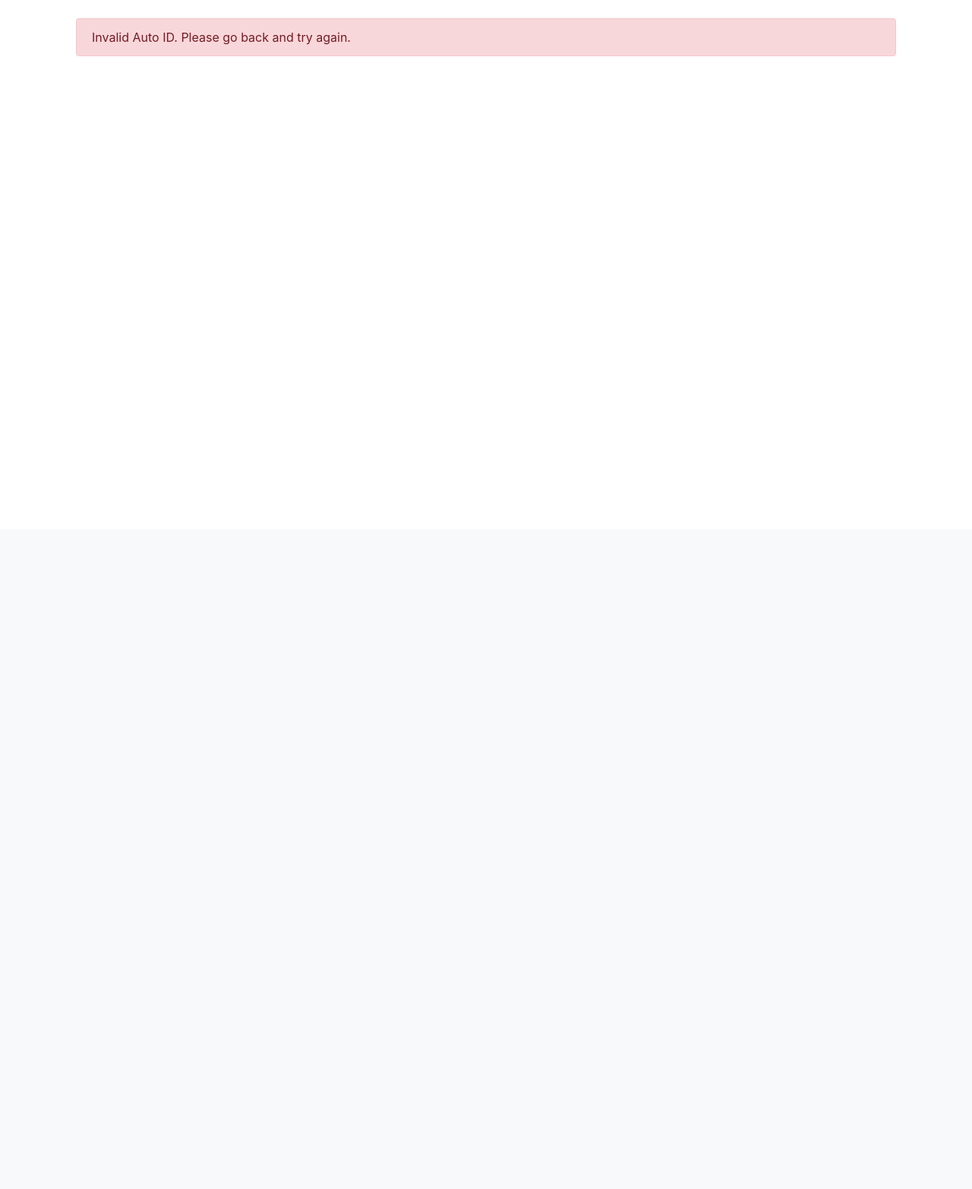
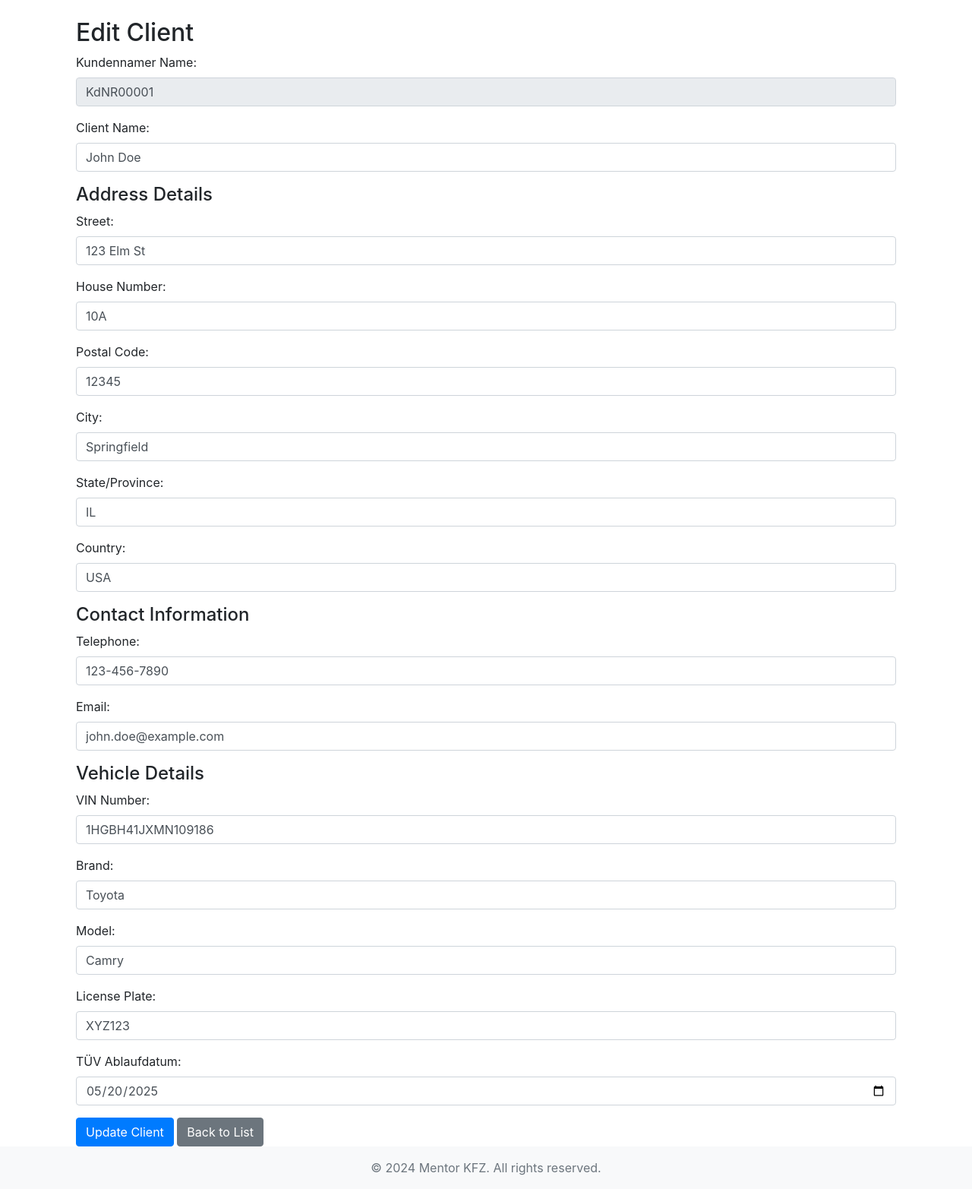
Before and after one commit to albertqerimi/kfz-app, a PHP site: page /client/edit_client.php?client_id=1 in a window 1280 px wide. Shown: the part 103-1668 px from the top of the page at 76% size. Before the commit the page ends 177 px from the top, so only its background shows below. Run offline with PHP 8.4, Linux system fonts and the light colour scheme; data comes from the database, SQL or seed files in the repository; both versions use the stored data as it was after the commit.

Commit message:
add kdnr and list clients with search and pagination

```diff
--- a/client/edit_client.php
+++ b/client/edit_client.php
@@ -10,28 +10,25 @@ if ($conn->connect_error) {
     die("Connection failed: " . $conn->connect_error);
 }
 
-// Get the client ID from the URL
-$client_id = isset($_GET['id']) ? intval($_GET['id']) : 0;
-if ($client_id <= 0) {
-    // Redirect to an error page or show an error message if no valid ID is present
-    die("<div class='container mt-4'><div class='alert alert-danger'>Invalid Auto ID. Please go back and try again.</div></div>");
+// Get client ID from query parameters
+$client_id = isset($_GET['client_id']) ? intval($_GET['client_id']) : 0;
+
+
+// Fetch client data from the database
+$client_sql = "SELECT * FROM clients WHERE id = ?";
+$client_stmt = $conn->prepare($client_sql);
+$client_stmt->bind_param('i', $client_id);
+$client_stmt->execute();
+$client_result = $client_stmt->get_result();
+$client = $client_result->fetch_assoc();
+
+// Check if client data exists
+if (!$client) {
+    die("<div class='container mt-4'><div class='alert alert-danger'>Ungültige Cleint id</div></div>");
 }
 
-// Fetch client details
-$client_sql = "SELECT * FROM clients WHERE id = ?";
-$stmt = $conn->prepare($client_sql);
-$stmt->bind_param('i', $client_id);
-$stmt->execute();
-$client_result = $stmt->get_result();
-
-if ($client_result->num_rows == 0) {
-    die("<div class='container mt-4'><div class='alert alert-danger'>Client not found</div></div>");
-}
-
-$client = $client_result->fetch_assoc();
-
-// Handle form submission for updating the client
 if ($_SERVER['REQUEST_METHOD'] == 'POST') {
+    // Retrieve data from POST request
     $name = $_POST['name'];
     $street = $_POST['street'];
     $house_number = $_POST['house_number'];
@@ -39,36 +36,81 @@ if ($_SERVER['REQUEST_METHOD'] == 'POST') {
     $city = $_POST['city'];
     $state = $_POST['state'];
     $country = $_POST['country'];
-    $telephone = $_POST['telephone'];
+    $phone = $_POST['phone'];
     $email = $_POST['email'];
+    $vin_number = $_POST['vin_number'];
+    $brand = $_POST['brand'];
+    $model = $_POST['model'];
+    $license_plate = $_POST['license_plate'];
+    $tuv_date = $_POST['tuv_date'];
+    $client_id = $_POST['client_id'];
 
-    // Update the client in the database
-    $update_sql = "UPDATE clients SET name = ?, street = ?, house_number = ?, postal_code = ?, city = ?, state = ?, country = ?, telephone = ?, email = ? WHERE id = ?";
+    // Validate client_id
+    if (!filter_var($client_id, FILTER_VALIDATE_INT)) {
+        die("<div class='container mt-4'><div class='alert alert-danger'>Invalid client ID. Please go back and try again.</div></div>");
+    }
+
+    // Prepare the update statement
+    $update_sql = "UPDATE clients SET name = ?, street = ?, house_number = ?, postal_code = ?, city = ?, state = ?, country = ?, phone = ?, email = ?, vin_number = ?, brand = ?, model = ?, license_plate = ?, tuv_date = ? WHERE id = ?";
     $update_stmt = $conn->prepare($update_sql);
-    $update_stmt->bind_param('sssssssssi', $name, $street, $house_number, $postal_code, $city, $state, $country, $telephone, $email, $client_id);
 
+    // Check for preparation errors
+    if (!$update_stmt) {
+        die("<div class='container mt-4'><div class='alert alert-danger'>SQL preparation error: " . $conn->error . "</div></div>");
+    }
+
+    // Bind parameters
+    $update_stmt->bind_param('ssssssssssssssi',
+        $name,
+        $street,
+        $house_number,
+        $postal_code,
+        $city,
+        $state,
+        $country,
+        $phone,
+        $email,
+        $vin_number,
+        $brand,
+        $model,
+        $license_plate,
+        $tuv_date,
+        $client_id
+    );
+
+    // Execute the statement
     if ($update_stmt->execute()) {
         echo "<div class='alert alert-success'>Client updated successfully!</div>";
     } else {
         echo "<div class='alert alert-danger'>Error updating client: " . $conn->error . "</div>";
     }
+
+    // Close statement and connection
+    $update_stmt->close();
+    $conn->close();
 }
 
-// Fetch autos for the client
-$autos_sql = "SELECT * FROM autos WHERE client_id = ?";
-$autos_stmt = $conn->prepare($autos_sql);
-$autos_stmt->bind_param('i', $client_id);
-$autos_stmt->execute();
-$autos_result = $autos_stmt->get_result();
 ?>
 
 <div class="container mt-4">
     <h2>Edit Client</h2>
-    <form method="post">
+    <form method="POST">
+        <!-- Hidden field for client ID -->
+        <input type="hidden" name="client_id" value="<?php echo htmlspecialchars($client['id']); ?>">
+
         <div class="form-group">
-            <label for="name">Name:</label>
+            <label for="name">Kundennamer Name:</label>
+            <input type="text" class="form-control" disabled id="name" name="name" value="<?php echo htmlspecialchars($client['kundennummer']); ?>" required>
+        </div>
+
+        <!-- Client Name -->
+        <div class="form-group">
+            <label for="name">Client Name:</label>
             <input type="text" class="form-control" id="name" name="name" value="<?php echo htmlspecialchars($client['name']); ?>" required>
         </div>
+
+        <!-- Address Details -->
+        <h4>Address Details</h4>
         <div class="form-group">
             <label for="street">Street:</label>
             <input type="text" class="form-control" id="street" name="street" value="<?php echo htmlspecialchars($client['street']); ?>" required>
@@ -86,61 +128,55 @@ $autos_result = $autos_stmt->get_result();
             <input type="text" class="form-control" id="city" name="city" value="<?php echo htmlspecialchars($client['city']); ?>" required>
         </div>
         <div class="form-group">
-            <label for="state">State:</label>
-            <input type="text" class="form-control" id="state" name="state" value="<?php echo htmlspecialchars($client['state']); ?>" required>
+            <label for="state">State/Province:</label>
+            <input type="text" class="form-control" id="state" name="state" value="<?php echo htmlspecialchars($client['state']); ?>">
         </div>
         <div class="form-group">
             <label for="country">Country:</label>
             <input type="text" class="form-control" id="country" name="country" value="<?php echo htmlspecialchars($client['country']); ?>" required>
         </div>
+
+        <!-- Contact Information -->
+        <h4>Contact Information</h4>
         <div class="form-group">
-            <label for="telephone">Telephone:</label>
-            <input type="text" class="form-control" id="telephone" name="telephone" value="<?php echo htmlspecialchars($client['phone']); ?>" required>
+            <label for="phone">Telephone:</label>
+            <input type="tel" class="form-control" id="phone" name="phone" value="<?php echo htmlspecialchars($client['phone']); ?>">
         </div>
         <div class="form-group">
             <label for="email">Email:</label>
             <input type="email" class="form-control" id="email" name="email" value="<?php echo htmlspecialchars($client['email']); ?>" required>
         </div>
-        <button type="submit" class="btn btn-primary">Save Changes</button>
-        <a href="list_clients.php" class="btn btn-secondary">Cancel</a>
+
+        <!-- Vehicle Details -->
+        <h4>Vehicle Details</h4>
+        <div class="form-group">
+            <label for="vin_number">VIN Number:</label>
+            <input type="text" class="form-control" id="vin_number" name="vin_number" value="<?php echo htmlspecialchars($client['vin_number']); ?>">
+        </div>
+        <div class="form-group">
+            <label for="brand">Brand:</label>
+            <input type="text" class="form-control" id="brand" name="brand" value="<?php echo htmlspecialchars($client['brand']); ?>">
+        </div>
+        <div class="form-group">
+            <label for="model">Model:</label>
+            <input type="text" class="form-control" id="model" name="model" value="<?php echo htmlspecialchars($client['model']); ?>">
+        </div>
+        <div class="form-group">
+            <label for="license_plate">License Plate:</label>
+            <input type="text" class="form-control" id="license_plate" name="license_plate" value="<?php echo htmlspecialchars($client['license_plate']); ?>">
+        </div>
+        <div class="form-group">
+            <label for="tuv_date">TÜV Ablaufdatum:</label>
+            <input type="date" class="form-control" id="tuv_date" name="tuv_date" value="<?php echo htmlspecialchars($client['tuv_date']); ?>">
+        </div>
+
+        <!-- Submit Button -->
+        <button type="submit" class="btn btn-primary">Update Client</button>
+        <a href="list_clients.php" class="btn btn-secondary">Back to List</a>
     </form>
-
-    <h3 class="mt-5">Client Autos</h3>
-    <?php if ($autos_result->num_rows > 0): ?>
-        <table class="table table-striped mt-3">
-            <thead>
-                <tr>
-                    <th>VIN</th>
-                    <th>Make</th>
-                    <th>Model</th>
-                    <th>Year</th>
-                    <th>License Plate</th>
-                    <th>Actions</th>
-                </tr>
-            </thead>
-            <tbody>
-                <?php while ($auto = $autos_result->fetch_assoc()):
-                    ?>
-                    <tr>
-                        <td><?php echo htmlspecialchars($auto['vin']); ?></td>
-                        <td><?php echo htmlspecialchars($auto['make']); ?></td>
-                        <td><?php echo htmlspecialchars($auto['model']); ?></td>
-                        <td><?php echo htmlspecialchars($auto['year']); ?></td>
-                        <td><?php echo htmlspecialchars($auto['license_plate']); ?></td>
-                        <td>
-                            <a href="edit_auto.php?id=<?php echo urlencode($auto['id']); ?>" class="btn btn-primary btn-sm">Edit</a>
-                        </td>
-                    </tr>
-                <?php endwhile; ?>
-            </tbody>
-        </table>
-    <?php else: ?>
-        <p>No autos found for this client.</p>
-    <?php endif; ?>
 </div>
 
 <?php
-// Close the database connection
 $conn->close();
 include '../includes/footer.php';
 ?>
```
Also changed, not shown: client/list_clients.php (+79 -24 lines), client/register_client.php (+20 -3 lines), create_database.sql (+15 -7 lines).
